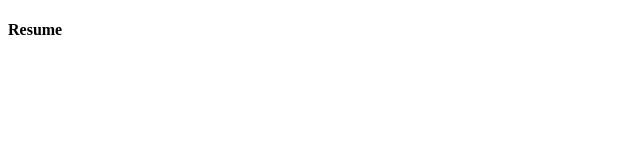
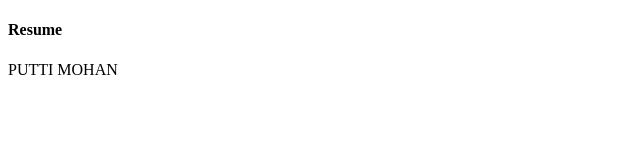
Before and after one commit to MohanPutti/Resume, a plain HTML site: page Resume.html in a window 1280 px wide. Shown: the whole page, without its empty margins (0-640 px from the left). Drawn offline with Linux system fonts and the light colour scheme.

Commit message:
Added name into Resume

```diff
--- a/Resume.html
+++ b/Resume.html
@@ -8,5 +8,6 @@
 </head>
 <body>
     <h4>Resume</h4>
+    <p>PUTTI MOHAN</p>
 </body>
 </html>
```
